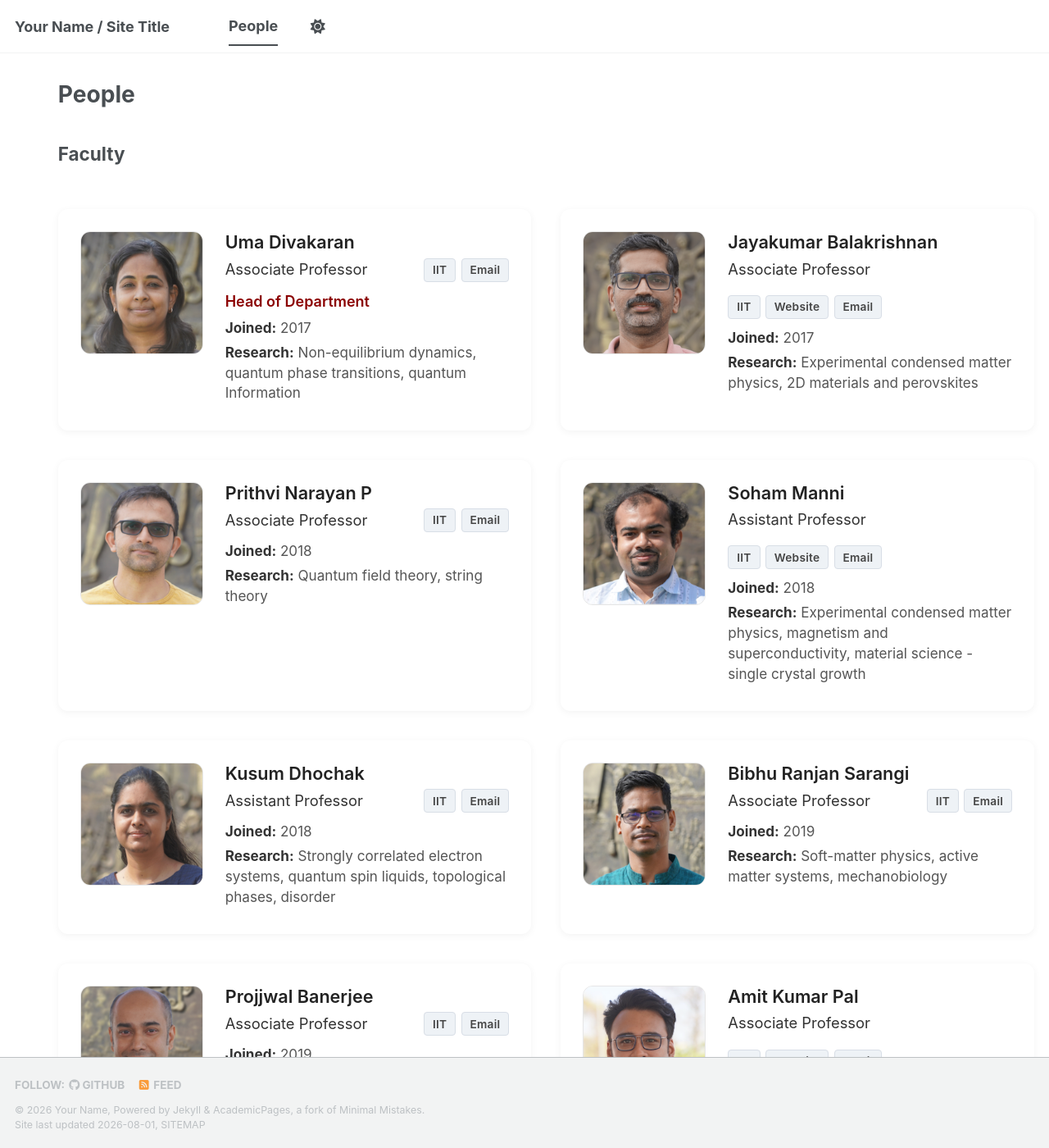
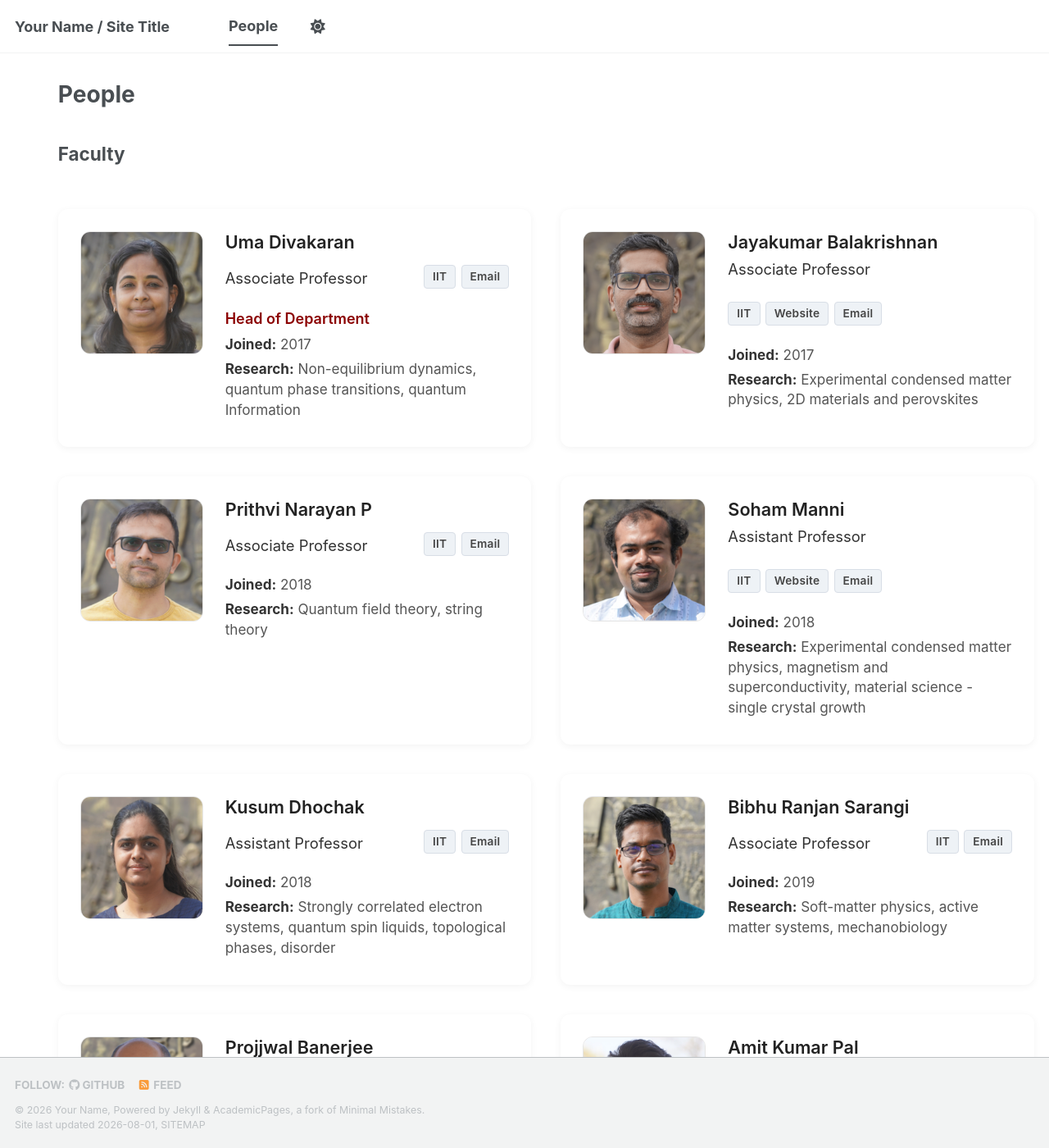
Before and after one commit to phyall/phyall.github.io, a Jekyll site: the page built from _pages/people.md, in a window 1280 px wide and 1400 px high. Shown: the whole window at 82% size. Built offline with Jekyll 4.4.1, drawn with Linux system fonts in a browser that asks for light colours; a style sheet for code colours, icons or effects is not loaded.

Commit message:
Update main.scss

```diff
--- a/assets/css/main.scss
+++ b/assets/css/main.scss
@@ -155,13 +155,12 @@
    ========================================================== */
 
 .faculty-links {
+    display: flex;
+    flex-wrap: wrap;
+    gap: 0.35rem;
 
-    display: flex;
-
-    gap: .35rem;
-
-    flex-wrap: wrap;
-
+    margin-top: 0.45rem;
+    margin-bottom: 0.7rem;
 }
 
 .faculty-links a {
```
